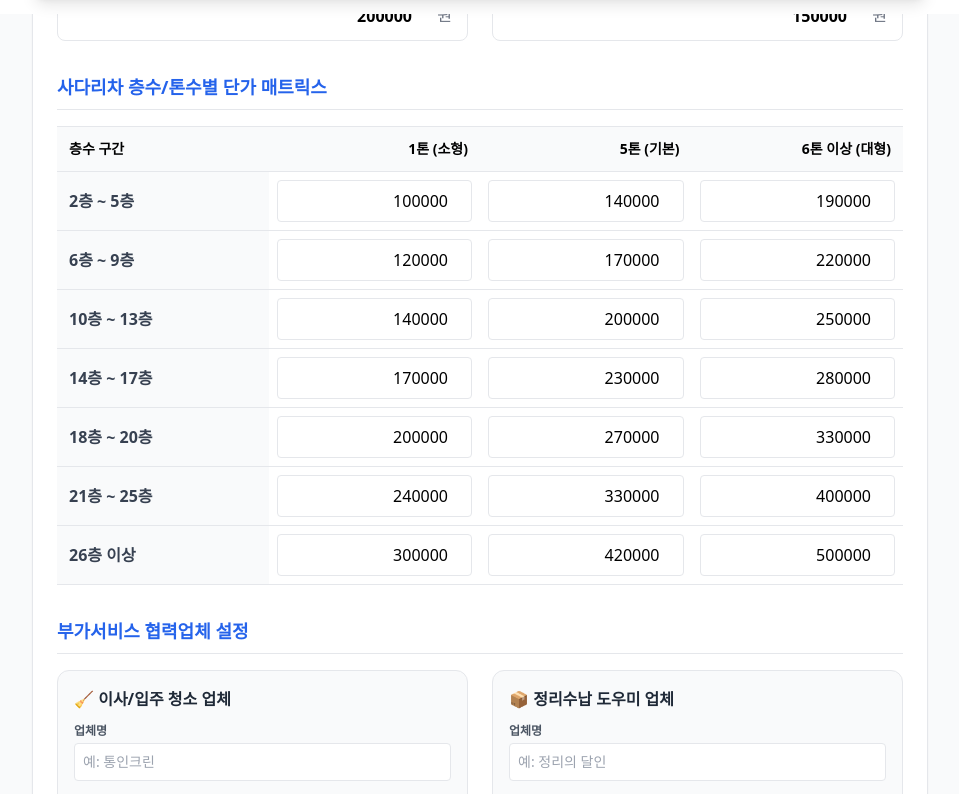
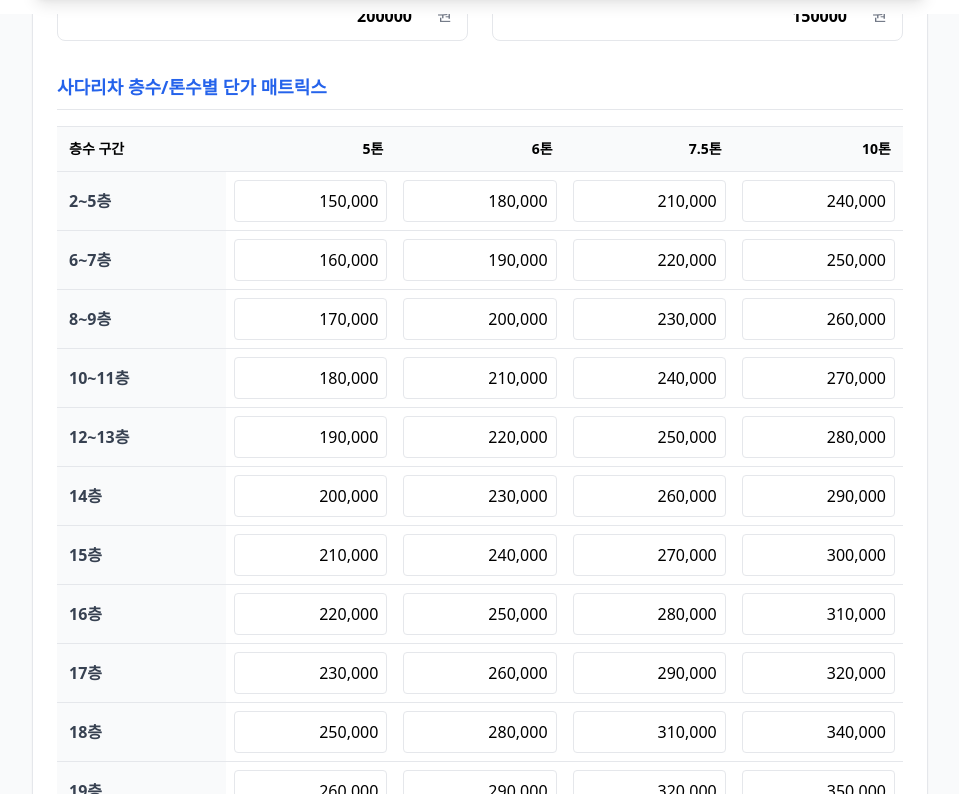
Before and after one commit to grigobio237-eng/20260822-tongin, a Next.js app: page /settings in a window 1280 px wide. Shown: the part 786-1580 px from the top of the page, without its empty margins (160-1119 px from the left). Built offline with nearby package versions, Linux system fonts and the light colour scheme.

Commit message:
feat: update ladder truck rates matrix based on new pricing table with comma formatting

```diff
--- a/src/app/(wizard)/step3/page.tsx
+++ b/src/app/(wizard)/step3/page.tsx
@@ -36,7 +36,7 @@ export default function Step3Page() {
 
   const recommendedVehicles = useMemo(() => calculateVehicles(totalCbm, vehicleLimits), [totalCbm, vehicleLimits]);
 
-  const [ladderTons, setLadderTons] = useState<{ [key: string]: 'oneTon' | 'fiveTon' | 'heavyTon' }>({
+  const [ladderTons, setLadderTons] = useState<{ [key: string]: 'fiveTon' | 'sixTon' | 'sevenHalfTon' | 'tenTon' }>({
     '사다리-출발지': 'fiveTon',
     '사다리-도착지': 'fiveTon',
   });
@@ -60,7 +60,7 @@ export default function Step3Page() {
     router.push('/step2');
   };
 
-  const getCalculatedLadderPrice = (optName: string, ton: 'oneTon' | 'fiveTon' | 'heavyTon') => {
+  const getCalculatedLadderPrice = (optName: string, ton: 'fiveTon' | 'sixTon' | 'sevenHalfTon' | 'tenTon') => {
     if (!ladderRates) return optionPrices[optName] ?? 150000;
     const type = optName === '사다리-출발지' ? 'departure' : 'arrival';
     const floorStr = type === 'departure' ? customerInfo.departureFloor : customerInfo.arrivalFloor;
@@ -100,7 +100,7 @@ export default function Step3Page() {
     }
   };
 
-  const handleLadderTonChange = (optName: string, ton: 'oneTon' | 'fiveTon' | 'heavyTon') => {
+  const handleLadderTonChange = (optName: string, ton: 'fiveTon' | 'sixTon' | 'sevenHalfTon' | 'tenTon') => {
     setLadderTons(prev => ({ ...prev, [optName]: ton }));
     if (options[optName]) {
       // update price immediately if selected
@@ -362,9 +362,10 @@ export default function Step3Page() {
                         onChange={(e) => handleLadderTonChange(opt.name, e.target.value as any)}
                         className="border rounded px-2 py-1 text-sm bg-white"
                       >
-                        <option value="oneTon">1톤 (소형)</option>
-                        <option value="fiveTon">5톤 (기본)</option>
-                        <option value="heavyTon">6톤 이상</option>
+                        <option value="fiveTon">5톤</option>
+                        <option value="sixTon">6톤</option>
+                        <option value="sevenHalfTon">7.5톤</option>
+                        <option value="tenTon">10톤</option>
                       </select>
                     </div>
                     <div className="flex justify-between items-center">
--- a/src/app/settings/page.tsx
+++ b/src/app/settings/page.tsx
@@ -93,7 +93,7 @@ export default function SettingsPage() {
     }));
   };
 
-  const updateLadderRate = (tierKey: string, field: 'oneTon' | 'fiveTon' | 'heavyTon', value: number) => {
+  const updateLadderRate = (tierKey: string, field: 'fiveTon' | 'sixTon' | 'sevenHalfTon' | 'tenTon', value: number) => {
     setLocalLadderRates(prev => ({
       ...prev,
       [tierKey]: {
@@ -249,10 +249,11 @@ export default function SettingsPage() {
               <table className="w-full border-collapse">
                 <thead>
                   <tr className="bg-gray-50 text-sm border-y">
-                    <th className="p-3 text-left w-1/4">층수 구간</th>
-                    <th className="p-3 text-right">1톤 (소형)</th>
-                    <th className="p-3 text-right">5톤 (기본)</th>
-                    <th className="p-3 text-right">6톤 이상 (대형)</th>
+                    <th className="p-3 text-left w-1/5">층수 구간</th>
+                    <th className="p-3 text-right w-1/5">5톤</th>
+                    <th className="p-3 text-right w-1/5">6톤</th>
+                    <th className="p-3 text-right w-1/5">7.5톤</th>
+                    <th className="p-3 text-right w-1/5">10톤</th>
                   </tr>
                 </thead>
                 <tbody>
@@ -260,13 +261,44 @@ export default function SettingsPage() {
                     <tr key={key} className="border-b">
                       <td className="p-3 font-semibold text-gray-700 bg-gray-50">{tier.label}</td>
                       <td className="p-2">
-                        <input type="number" className="w-full border rounded p-2 text-right" value={tier.oneTon} onChange={(e) => updateLadderRate(key, 'oneTon', Number(e.target.value))} />
+                        <input type="text" placeholder="협의" className="w-full border rounded p-2 text-right focus:ring-1 focus:ring-blue-500 outline-none"
+                          value={tier.fiveTon === 0 ? '' : tier.fiveTon.toLocaleString()}
+                          onChange={(e) => {
+                            const valStr = e.target.value.replace(/,/g, '');
+                            const parsed = parseInt(valStr, 10);
+                            updateLadderRate(key, 'fiveTon', isNaN(parsed) ? 0 : parsed);
+                          }}
+                        />
                       </td>
                       <td className="p-2">
-                        <input type="number" className="w-full border rounded p-2 text-right" value={tier.fiveTon} onChange={(e) => updateLadderRate(key, 'fiveTon', Number(e.target.value))} />
+                        <input type="text" placeholder="협의" className="w-full border rounded p-2 text-right focus:ring-1 focus:ring-blue-500 outline-none"
+                          value={tier.sixTon === 0 ? '' : tier.sixTon.toLocaleString()}
+                          onChange={(e) => {
+                            const valStr = e.target.value.replace(/,/g, '');
+                            const parsed = parseInt(valStr, 10);
+                            updateLadderRate(key, 'sixTon', isNaN(parsed) ? 0 : parsed);
+                          }}
+                        />
                       </td>
                       <td className="p-2">
-                        <input type="number" className="w-full border rounded p-2 text-right" value={tier.heavyTon} onChange={(e) => updateLadderRate(key, 'heavyTon', Number(e.target.value))} />
+                        <input type="text" placeholder="협의" className="w-full border rounded p-2 text-right focus:ring-1 focus:ring-blue-500 outline-none"
+                          value={tier.sevenHalfTon === 0 ? '' : tier.sevenHalfTon.toLocaleString()}
+                          onChange={(e) => {
+                            const valStr = e.target.value.replace(/,/g, '');
+                            const parsed = parseInt(valStr, 10);
+                            updateLadderRate(key, 'sevenHalfTon', isNaN(parsed) ? 0 : parsed);
+                          }}
+                        />
+                      </td>
+                      <td className="p-2">
+                        <input type="text" placeholder="협의" className="w-full border rounded p-2 text-right focus:ring-1 focus:ring-blue-500 outline-none"
+                          value={tier.tenTon === 0 ? '' : tier.tenTon.toLocaleString()}
+                          onChange={(e) => {
+                            const valStr = e.target.value.replace(/,/g, '');
+                            const parsed = parseInt(valStr, 10);
+                            updateLadderRate(key, 'tenTon', isNaN(parsed) ? 0 : parsed);
+                          }}
+                        />
                       </td>
                     </tr>
                   ))}
--- a/src/store/settingsStore.ts
+++ b/src/store/settingsStore.ts
@@ -4,9 +4,10 @@ import { OPTION_ITEMS } from '@/lib/constants/items';
 
 export interface LadderRateTier {
   label: string;
-  oneTon: number;
   fiveTon: number;
-  heavyTon: number;
+  sixTon: number;
+  sevenHalfTon: number;
+  tenTon: number;
 }
 
 export interface PartnerContact {
@@ -64,13 +65,23 @@ const initialOptionPrices = OPTION_ITEMS.reduce((acc, item) => {
 }, {} as Record<string, number>);
 
 export const DEFAULT_LADDER_RATES: Record<string, LadderRateTier> = {
-  tier_2_5: { label: '2층 ~ 5층', oneTon: 100000, fiveTon: 140000, heavyTon: 190000 },
-  tier_6_9: { label: '6층 ~ 9층', oneTon: 120000, fiveTon: 170000, heavyTon: 220000 },
-  tier_10_13: { label: '10층 ~ 13층', oneTon: 140000, fiveTon: 200000, heavyTon: 250000 },
-  tier_14_17: { label: '14층 ~ 17층', oneTon: 170000, fiveTon: 230000, heavyTon: 280000 },
-  tier_18_20: { label: '18층 ~ 20층', oneTon: 200000, fiveTon: 270000, heavyTon: 330000 },
-  tier_21_25: { label: '21층 ~ 25층', oneTon: 240000, fiveTon: 330000, heavyTon: 400000 },
-  tier_26_plus: { label: '26층 이상', oneTon: 300000, fiveTon: 420000, heavyTon: 500000 },
+  tier_2_5: { label: '2~5층', fiveTon: 150000, sixTon: 180000, sevenHalfTon: 210000, tenTon: 240000 },
+  tier_6_7: { label: '6~7층', fiveTon: 160000, sixTon: 190000, sevenHalfTon: 220000, tenTon: 250000 },
+  tier_8_9: { label: '8~9층', fiveTon: 170000, sixTon: 200000, sevenHalfTon: 230000, tenTon: 260000 },
+  tier_10_11: { label: '10~11층', fiveTon: 180000, sixTon: 210000, sevenHalfTon: 240000, tenTon: 270000 },
+  tier_12_13: { label: '12~13층', fiveTon: 190000, sixTon: 220000, sevenHalfTon: 250000, tenTon: 280000 },
+  tier_14: { label: '14층', fiveTon: 200000, sixTon: 230000, sevenHalfTon: 260000, tenTon: 290000 },
+  tier_15: { label: '15층', fiveTon: 210000, sixTon: 240000, sevenHalfTon: 270000, tenTon: 300000 },
+  tier_16: { label: '16층', fiveTon: 220000, sixTon: 250000, sevenHalfTon: 280000, tenTon: 310000 },
+  tier_17: { label: '17층', fiveTon: 230000, sixTon: 260000, sevenHalfTon: 290000, tenTon: 320000 },
+  tier_18: { label: '18층', fiveTon: 250000, sixTon: 280000, sevenHalfTon: 310000, tenTon: 340000 },
+  tier_19: { label: '19층', fiveTon: 260000, sixTon: 290000, sevenHalfTon: 320000, tenTon: 350000 },
+  tier_20: { label: '20층', fiveTon: 280000, sixTon: 310000, sevenHalfTon: 340000, tenTon: 370000 },
+  tier_21: { label: '21층', fiveTon: 310000, sixTon: 340000, sevenHalfTon: 370000, tenTon: 400000 },
+  tier_22: { label: '22층', fiveTon: 340000, sixTon: 370000, sevenHalfTon: 400000, tenTon: 430000 },
+  tier_23: { label: '23층', fiveTon: 370000, sixTon: 400000, sevenHalfTon: 430000, tenTon: 460000 },
+  tier_24: { label: '24층', fiveTon: 400000, sixTon: 430000, sevenHalfTon: 460000, tenTon: 490000 },
+  tier_25_plus: { label: '25층이상', fiveTon: 0, sixTon: 0, sevenHalfTon: 0, tenTon: 0 },
 };
 
 const defaultValues = {
```
